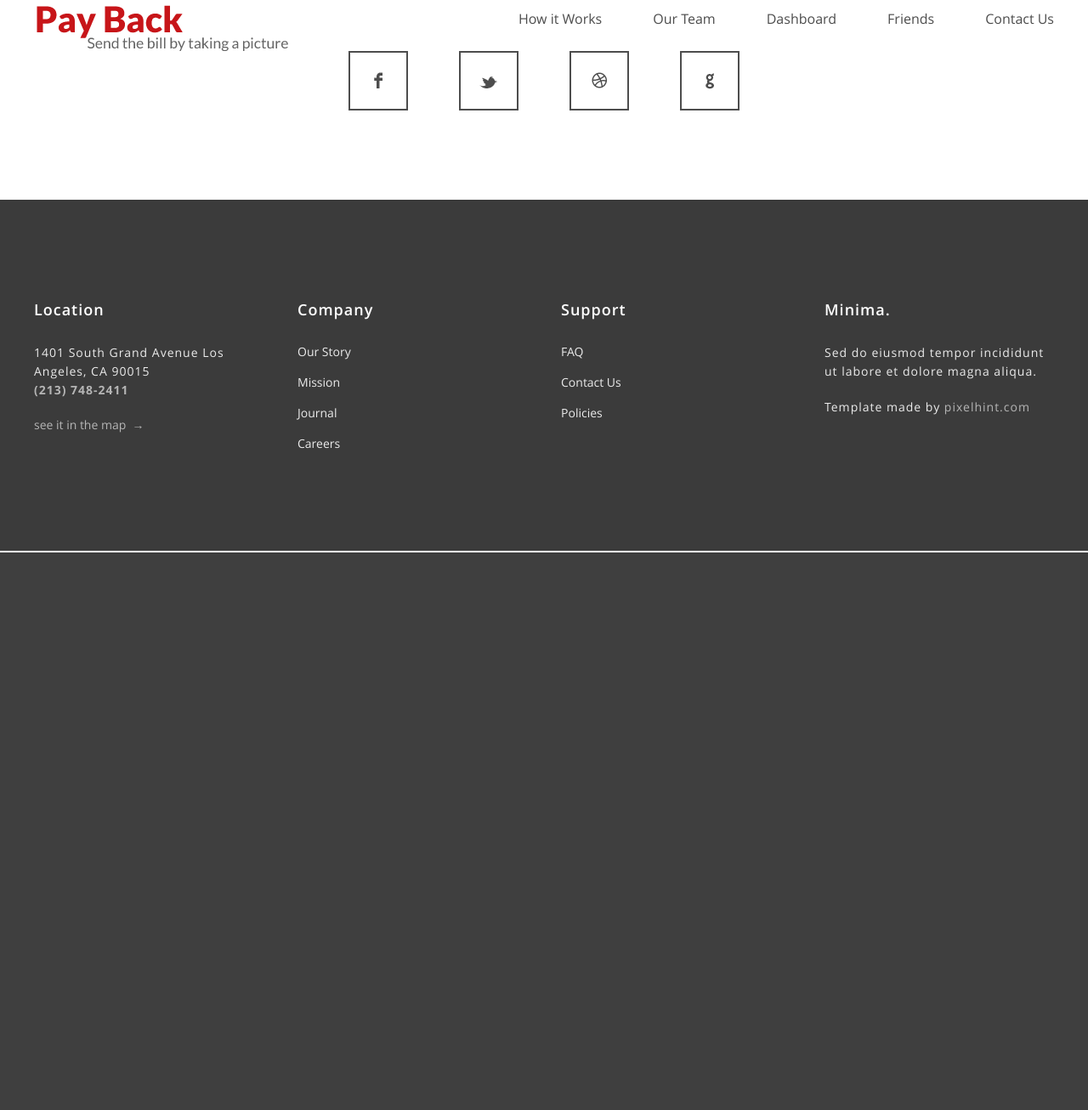
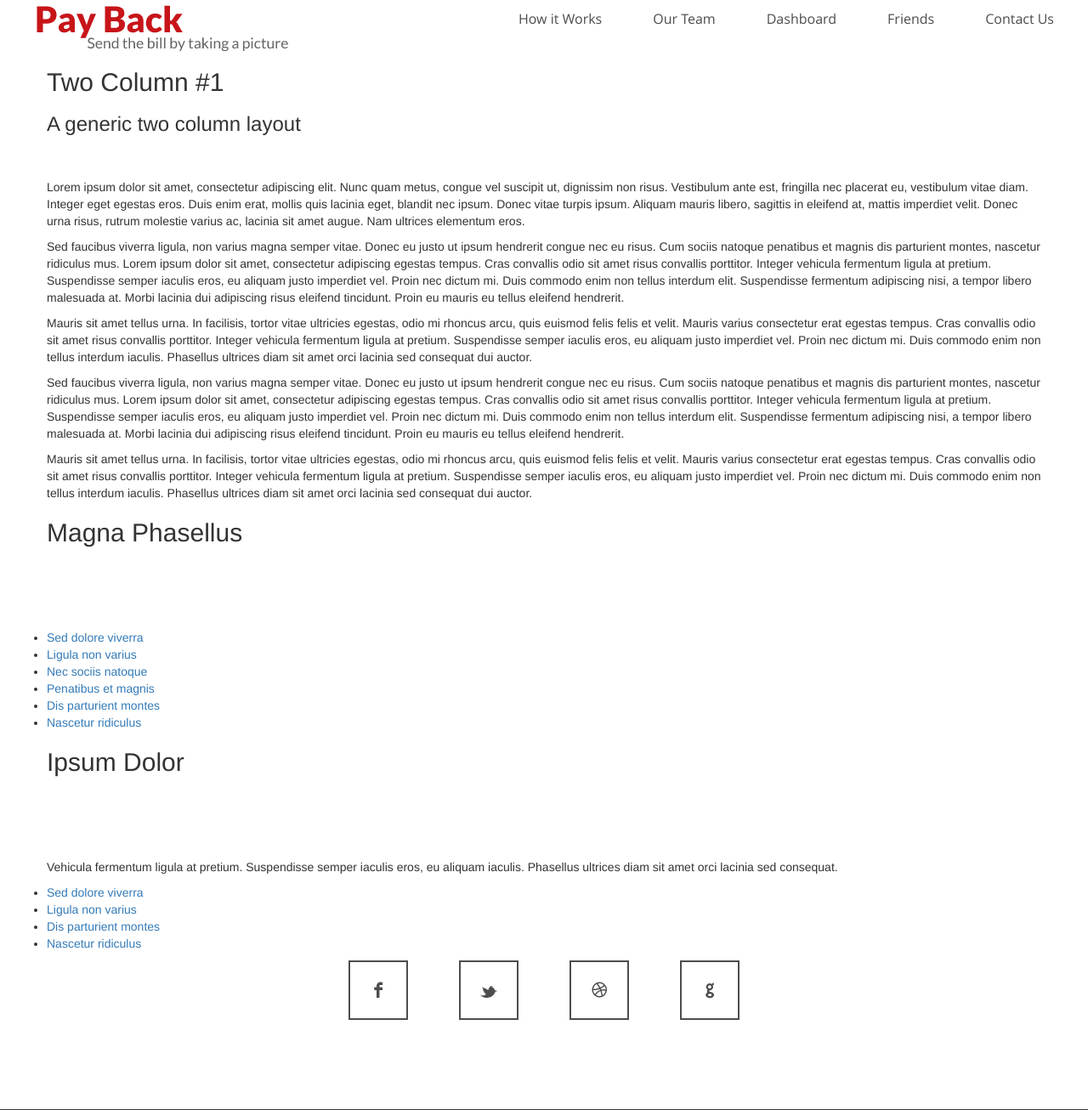
Before and after one commit to pscollins/payback, a Flask app: page /profile in a window 1280 px wide. Shown: the part 150-1456 px from the top of the page at 85% size. Before the commit the page ends 800 px from the top, so only its background shows below. Run offline with Flask 2, Linux system fonts and the light colour scheme; some libraries are stand-ins or nearby versions.

Commit message:
Updates to static data
Data

```diff
--- a/service/static/css/main.css
+++ b/service/static/css/main.css
@@ -165,20 +165,20 @@ header nav ul li a:hover{
 .billboard .caption .cap_title{
 	font-family: 'satellite', arial;
 	font-size: 50px;
-	color: #4d4d4d;
+	color: #FFFFFF;
 	margin-bottom: 30px;
 }
 
 .billboard .caption .cap_desc{
 	font-family: 'open_regular', arial;
 	font-size: 16px;
-	color: #4d4d4d;
+	color: #FFFFFF;
 	margin-bottom: 60px;
 }
 
 .billboard .caption a{
 	padding: 15px 80px;
-	background: #4d4d4d;
+	background: #FFFFFF;
 	color: #fff;
 	font-family: 'open_semibold', arial;
 	font-weight: bold;
@@ -194,7 +194,7 @@ header nav ul li a:hover{
 
 .billboard .caption a:hover{
 	background: #ffffff;
-	color: #4d4d4d;
+	color: #ffffff;
 }
 
 
--- a/service/templates/my_profile.html
+++ b/service/templates/my_profile.html
@@ -10,10 +10,8 @@
 	<link rel="stylesheet" type="text/css" href="css/file-up.css">
 	<link rel="stylesheet" type="text/css" href="//maxcdn.bootstrapcdn.com/bootstrap/3.2.0/css/bootstrap.min.css">
 
-    <script type="text/javascript" src="js/jquery.js"></script>
-    <script type="text/javascript" src="js/main.js"></script>
-	<script src="//maxcdn.bootstrapcdn.com/bootstrap/3.2.0/js/bootstrap.min.js"></script>
-
+	</head>
+	<body class="subpage">
 
 </head>
 <body>
@@ -25,6 +23,7 @@
 		  Browse <input type="file" multiple>
 		</span>
 		</div>
+
 
 
 		<div class="wrapper">
@@ -40,6 +39,110 @@
 			</nav>
 		</div>
 
+		    <script type="text/javascript" src="js/jquery.js"></script>
+    <script type="text/javascript" src="js/main.js"></script>
+	<script src="//maxcdn.bootstrapcdn.com/bootstrap/3.2.0/js/bootstrap.min.js"></script>
+
+
+		<!-- Content -->
+			<div id="content-wrapper">
+				<div id="content">
+					<div class="container">
+						<div class="row">
+							<div class="9u">
+
+								<!-- Main Content -->
+									<section>
+										<header>
+											<h2>Two Column #1</h2>
+											<h3>A generic two column layout</h3>
+										</header>
+										<p>
+											Lorem ipsum dolor sit amet, consectetur adipiscing elit. Nunc quam metus, congue
+											vel suscipit ut, dignissim non risus. Vestibulum ante est, fringilla nec placerat
+											eu, vestibulum vitae diam. Integer eget egestas eros. Duis enim erat, mollis quis
+											lacinia eget, blandit nec ipsum. Donec vitae turpis ipsum. Aliquam mauris libero,
+											sagittis in eleifend at, mattis imperdiet velit. Donec urna risus, rutrum molestie
+											varius ac, lacinia sit amet augue. Nam ultrices elementum eros.
+										</p>
+										<p>
+											Sed faucibus viverra ligula, non varius magna semper vitae. Donec eu justo ut ipsum
+											hendrerit congue nec eu risus. Cum sociis natoque penatibus et magnis dis parturient
+											montes, nascetur ridiculus mus. Lorem ipsum dolor sit amet, consectetur adipiscing
+											egestas tempus. Cras convallis odio sit amet risus convallis porttitor. Integer
+											vehicula fermentum ligula at pretium. Suspendisse semper iaculis eros, eu aliquam
+											justo imperdiet vel. Proin nec dictum mi. Duis commodo enim non tellus interdum
+											elit. Suspendisse fermentum adipiscing nisi, a tempor libero malesuada at. Morbi
+											lacinia dui adipiscing risus eleifend tincidunt. Proin eu mauris eu tellus eleifend
+											hendrerit.
+										</p>
+										<p>
+											Mauris sit amet tellus urna. In facilisis, tortor vitae ultricies egestas, odio
+											mi rhoncus arcu, quis euismod felis felis et velit. Mauris varius consectetur erat
+											egestas tempus. Cras convallis odio sit amet risus convallis porttitor. Integer
+											vehicula fermentum ligula at pretium. Suspendisse semper iaculis eros, eu aliquam
+											justo imperdiet vel. Proin nec dictum mi. Duis commodo enim non tellus interdum
+											iaculis. Phasellus ultrices diam sit amet orci lacinia sed consequat dui auctor.
+										</p>
+										<p>
+											Sed faucibus viverra ligula, non varius magna semper vitae. Donec eu justo ut ipsum
+											hendrerit congue nec eu risus. Cum sociis natoque penatibus et magnis dis parturient
+											montes, nascetur ridiculus mus. Lorem ipsum dolor sit amet, consectetur adipiscing
+											egestas tempus. Cras convallis odio sit amet risus convallis porttitor. Integer
+											vehicula fermentum ligula at pretium. Suspendisse semper iaculis eros, eu aliquam
+											justo imperdiet vel. Proin nec dictum mi. Duis commodo enim non tellus interdum
+											elit. Suspendisse fermentum adipiscing nisi, a tempor libero malesuada at. Morbi
+											lacinia dui adipiscing risus eleifend tincidunt. Proin eu mauris eu tellus eleifend
+											hendrerit.
+										</p>
+										<p>
+											Mauris sit amet tellus urna. In facilisis, tortor vitae ultricies egestas, odio
+											mi rhoncus arcu, quis euismod felis felis et velit. Mauris varius consectetur erat
+											egestas tempus. Cras convallis odio sit amet risus convallis porttitor. Integer
+											vehicula fermentum ligula at pretium. Suspendisse semper iaculis eros, eu aliquam
+											justo imperdiet vel. Proin nec dictum mi. Duis commodo enim non tellus interdum
+											iaculis. Phasellus ultrices diam sit amet orci lacinia sed consequat dui auctor.
+										</p>
+									</section>
+
+							</div>
+							<div class="3u">
+
+								<!-- Sidebar -->
+									<section>
+										<header>
+											<h2>Magna Phasellus</h2>
+										</header>
+										<ul class="link-list">
+											<li><a href="#">Sed dolore viverra</a></li>
+											<li><a href="#">Ligula non varius</a></li>
+											<li><a href="#">Nec sociis natoque</a></li>
+											<li><a href="#">Penatibus et magnis</a></li>
+											<li><a href="#">Dis parturient montes</a></li>
+											<li><a href="#">Nascetur ridiculus</a></li>
+										</ul>
+									</section>
+									<section>
+										<header>
+											<h2>Ipsum Dolor</h2>
+										</header>
+										<p>
+											Vehicula fermentum ligula at pretium. Suspendisse semper iaculis eros, eu aliquam
+											iaculis. Phasellus ultrices diam sit amet orci lacinia sed consequat.
+										</p>
+										<ul class="link-list">
+											<li><a href="#">Sed dolore viverra</a></li>
+											<li><a href="#">Ligula non varius</a></li>
+											<li><a href="#">Dis parturient montes</a></li>
+											<li><a href="#">Nascetur ridiculus</a></li>
+										</ul>
+									</section>
+
+							</div>
+						</div>
+					</div>
+				</div>
+			</div>
 	<section class="social">
 			<a href="http://facebook.com/pixelhint" target="_blank" class="fb"></a>
 			<a href="http://twitter.com/pixelhint" target="_blank" class="t"></a>
```
Also changed, not shown: service/templates/index.html (+7 -6 lines).
